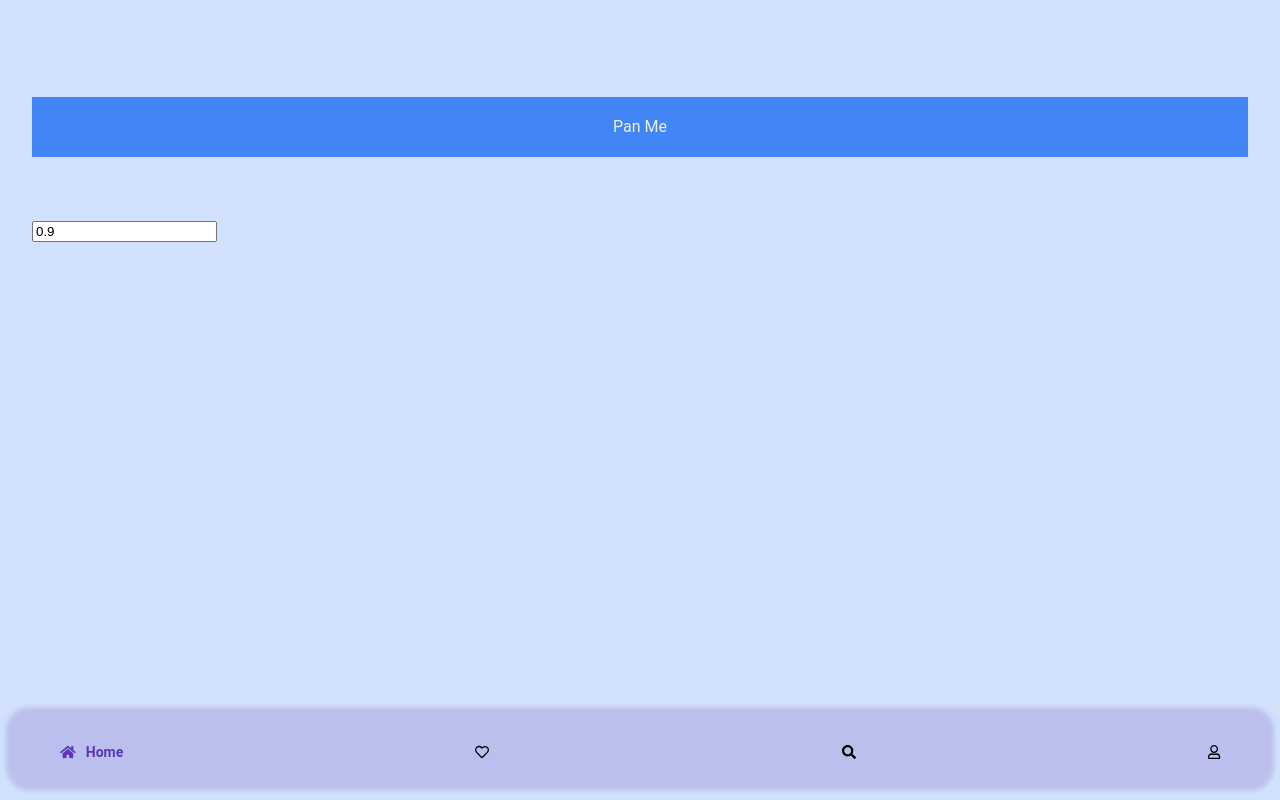
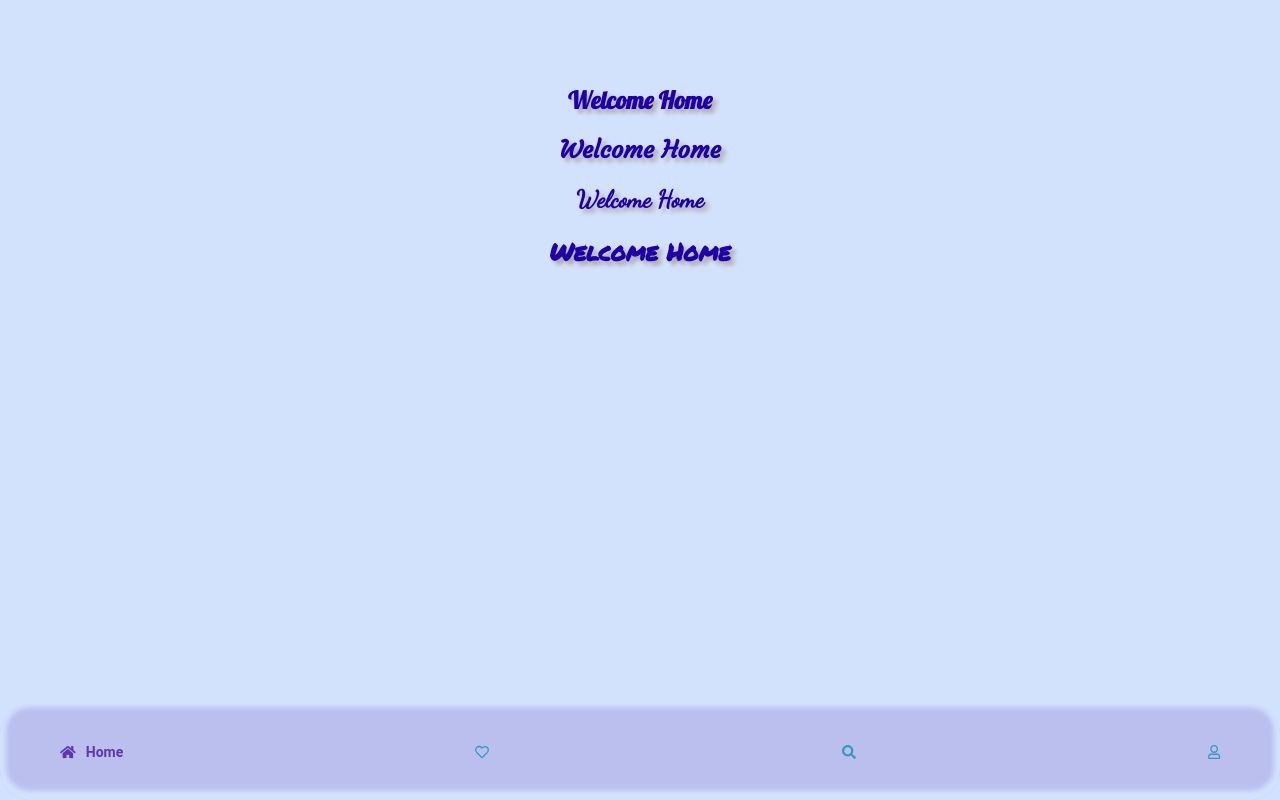
Before and after one commit to RoboClam/footer-toolbar, an Angular app: page /home in a window 1280 px wide. Before the commit this address led to /. Built offline with nearby package versions, Linux system fonts and the light colour scheme.

Commit message:
footer display bugged on router/ngclass disconnect

```diff
--- a/src/app/app.component.html
+++ b/src/app/app.component.html
@@ -1,5 +1,4 @@
 <div style="padding-top: 65px;">
-  <app-button-slider></app-button-slider>
-  <!-- <router-outlet></router-outlet> -->
+  <router-outlet></router-outlet>
 </div>
 <app-footer></app-footer>
--- a/src/app/app.module.ts
+++ b/src/app/app.module.ts
@@ -6,12 +6,14 @@ import { AppRoutingModule } from './app-routing.module';
 import { AppComponent } from './app.component';
 import { FooterComponent } from './footer/footer.component';
 import { ButtonSliderComponent } from './button-slider/button-slider.component';
+import { HomeComponent } from './home/home.component';
 
 @NgModule({
   declarations: [
     AppComponent,
     FooterComponent,
-    ButtonSliderComponent
+    ButtonSliderComponent,
+    HomeComponent
   ],
   imports: [
     BrowserModule,
--- a/src/app/button-slider/button-slider.component.scss
+++ b/src/app/button-slider/button-slider.component.scss
@@ -101,3 +101,12 @@
     -webkit-backface-visibility: hidden;
     backface-visibility: hidden;
   }
+
+  input[type="number"] {
+    text-align: center;
+    background: transparent;
+    border: none;
+  }
+  input[type="number"]:focus {
+    outline: none;
+  }
--- a/src/app/footer/footer.component.html
+++ b/src/app/footer/footer.component.html
@@ -1,22 +1,22 @@
 <footer>
   <div class="container">
     <div class="tab-nav-container shadow"  [ngStyle]="{'background-color': getBackgroundColor(id)}">
-      <div class="tab purple active" [ngClass]="{'active': id === 1 }" id="1" (click)="id=1">
+      <a class="tab purple" [ngClass]="{'active': id === 1 }" id="1" (click)="id=1" routerLink="">
         <i class="fas fa-home unclickable"></i>
         <p class="unclickable">Home</p>
-      </div>
-      <div class="tab pink" [ngClass]="{'active': id === 2 }" id="2" (click)="id=2">
+      </a>
+      <a class="tab pink" [ngClass]="{'active': id === 2 }" id="2" (click)="id=2" routerLink="/button-slider">
         <i class="far fa-heart unclickable"></i>
         <p class="unclickable">Likes</p>
-      </div>
-      <div class="tab green" [ngClass]="{'active': id === 3 }" id="3" (click)="id=3">
+      </a>
+      <a class="tab green" [ngClass]="{'active': id === 3 }" id="3" (click)="id=3"  routerLink="">
         <i class="fas fa-search unclickable"></i>
         <p class="unclickable">Search</p>
-      </div>
-      <div class="tab teal" [ngClass]="{'active': id === 4 }" id="4" (click)="id=4">
+      </a>
+      <a class="tab teal" [ngClass]="{'active': id === 4 }" id="4" (click)="id=4"  routerLink="">
         <i class="far fa-user unclickable"></i>
         <p class="unclickable">Profile</p>
-      </div>
+      </a>
     </div>
   </div>
 </footer>
--- a/src/app/footer/footer.component.ts
+++ b/src/app/footer/footer.component.ts
@@ -19,6 +19,9 @@ export class FooterComponent implements OnInit {
   ngOnInit() {
   }
 
+  ngAfterViewInit() {
+  }
+
   getBackgroundColor() {
     return this.map.get(this.id);
   }
--- /dev/null
+++ b/src/app/home/home.component.html
@@ -0,0 +1,4 @@
+<h2 id='first'>Welcome Home</h2>
+<h2 id='second'>Welcome Home</h2>
+<h2 id='third'>Welcome Home</h2>
+<h2 id='fourth'>Welcome Home</h2>
--- /dev/null
+++ b/src/app/home/home.component.scss
@@ -0,0 +1,21 @@
+@import url('https://fonts.googleapis.com/css?family=Lobster|Courgette|Dancing+Script|Permanent+Marker');
+
+
+h2 {
+    color: rgb(31, 0, 168);
+    text-align: center;
+    text-shadow: 4px 4px 4px #aaa;
+}
+
+#first {
+    font-family: 'Lobster', cursive;
+}
+#second {
+    font-family: 'Courgette', cursive;
+}
+#third {
+    font-family: 'Dancing Script', cursive;
+}
+#fourth {
+    font-family: 'Permanent Marker', cursive;
+}
--- /dev/null
+++ b/src/app/home/home.component.ts
@@ -0,0 +1,15 @@
+import { Component, OnInit } from '@angular/core';
+
+@Component({
+  selector: 'app-home',
+  templateUrl: './home.component.html',
+  styleUrls: ['./home.component.scss']
+})
+export class HomeComponent implements OnInit {
+
+  constructor() { }
+
+  ngOnInit() {
+  }
+
+}
```
Also changed, not shown: src/app/app-routing.module.ts (+5 -2 lines), 1 other file (tests, documents, lock files or other folders).
